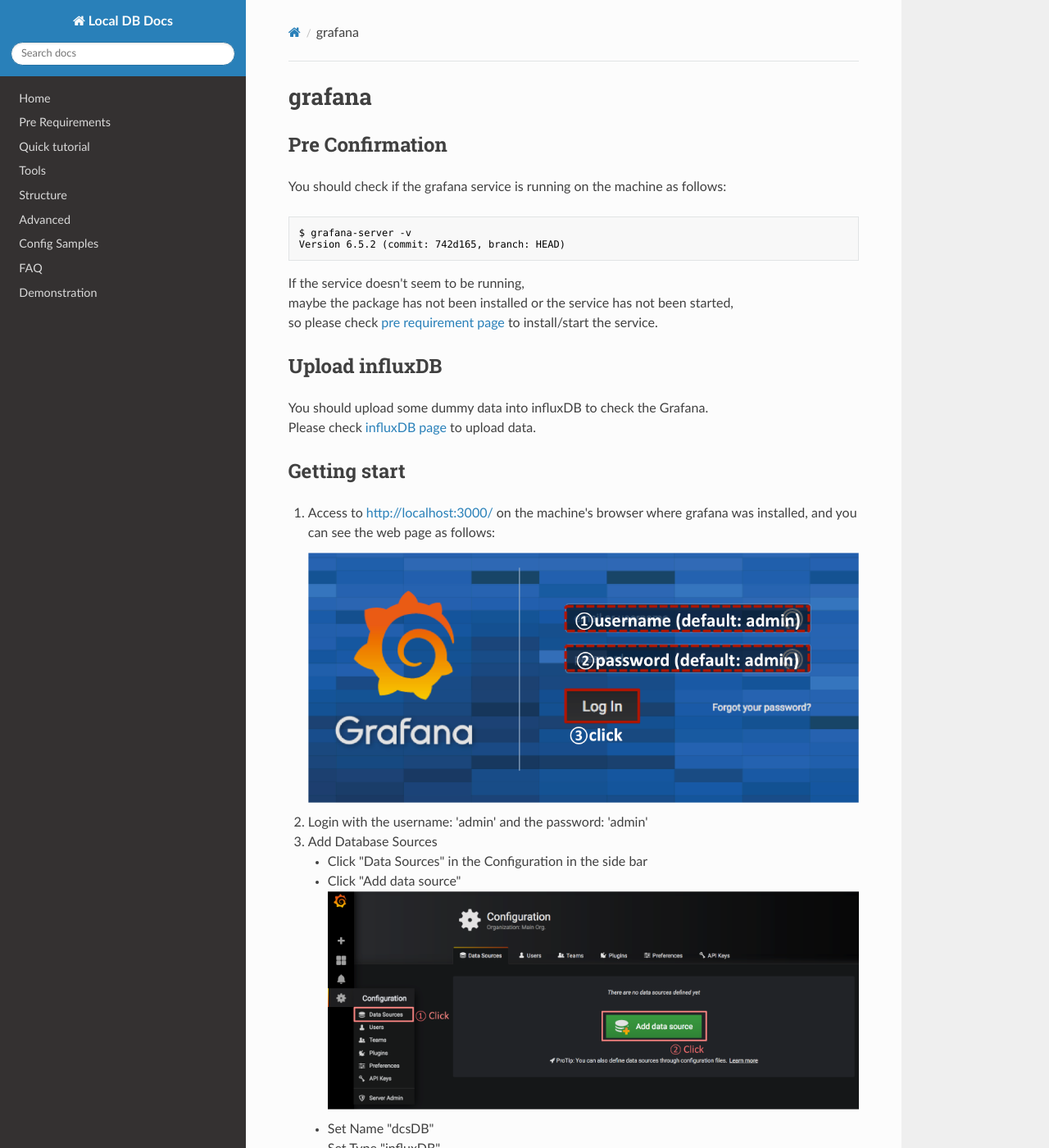
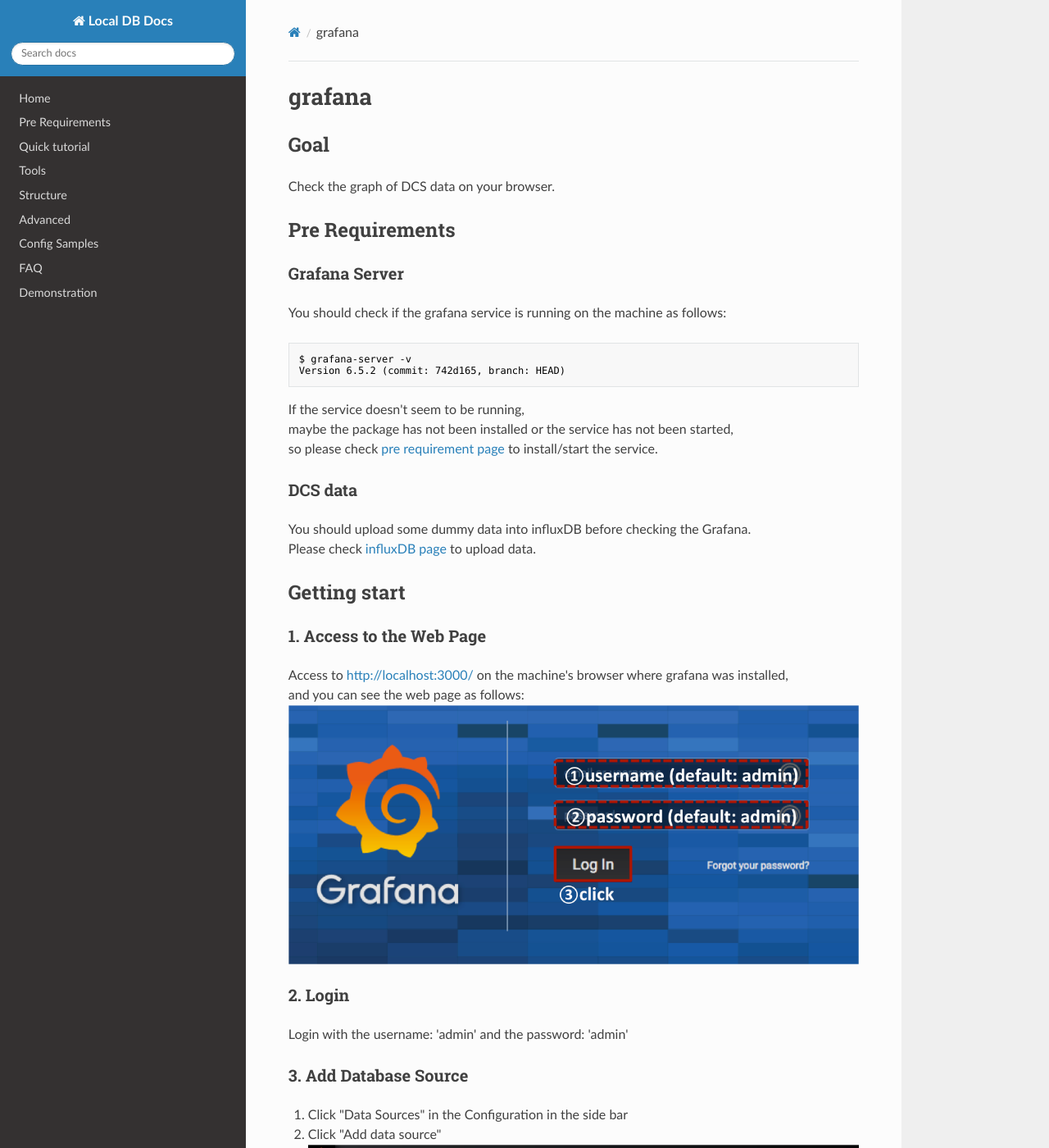
Before and after one commit to jlab-hep/localdb-docs, an MkDocs documentation site: the page built from docs/database_demonstration_grafana.md, in a window 1280 px wide and 1400 px high. Shown: the whole window at 82% size. Built offline with MkDocs 1.6.1, drawn with Linux system fonts in a browser that asks for light colours; nearby versions of some CDN libraries; old or Windows-style settings are respelled for this version of MkDocs; some of the changed text lies outside the part shown.

```diff
--- a/docs/database_demonstration_grafana.md
+++ b/docs/database_demonstration_grafana.md
@@ -1,6 +1,12 @@
 # grafana
 
-## Pre Confirmation
+## Goal
+
+Check the graph of DCS data on your browser.
+
+## Pre Requirements
+
+### Grafana Server
 
 You should check if the grafana service is running on the machine as follows:
 
@@ -13,35 +19,51 @@ If the service doesn't seem to be running,<br>
 maybe the package has not been installed or the service has not been started, <br>
 so please check [pre requirement page](requirements.md) to install/start the service.
 
-## Upload influxDB
+### DCS data
 
-You should upload some dummy data into influxDB to check the Grafana.<br>
+You should upload some dummy data into influxDB before checking the Grafana.<br>
 Please check [influxDB page](database_demonstration_influxdb.md) to upload data.
 
 ## Getting start
 
-1. Access to [http://localhost:3000/](http://localhost:3000/) on the machine's browser where grafana was installed, and you can see the web page as follows:
+### 1. Access to the Web Page
+
+Access to [http://localhost:3000/](http://localhost:3000/) on the machine's browser where grafana was installed,<br>
+and you can see the web page as follows:
 ![grafana top](images/demo_grafana_top.png)
-2. Login with the username: 'admin' and the password: 'admin'
-3. Add Database Sources
-    - Click "Data Sources" in the Configuration in the side bar
-    - Click "Add data source"
+
+### 2. Login
+
+Login with the username: 'admin' and the password: 'admin'
+
+### 3. Add Database Source
+
+1. Click "Data Sources" in the Configuration in the side bar
+2. Click "Add data source"
 ![grafana add db source](images/demo_grafana_db_source_1.png)
-    - Set Name "dcsDB"
-    - Set Type "influxDB"
-    - Set URL "http://localhost:8086"
-    - Set Database "dcsDB"
-    - Click "Save & Test"
+
+1. Set Name "dcsDB"
+2. Set Type "influxDB"
+3. Set URL "http://localhost:8086"
+4. Set Database "dcsDB"
+5. Click "Save & Test"
 ![grafana add db source config](images/demo_grafana_db_source_2.png)
-4. Create New Dashboard
-    - Click "Dashboard" in the Create in the site bar
-    - Click "Add panel"
-    - Click "Graph"
+
+### 4. Create New Dashboard
+1. Click "Dashboard" in the Create in the site bar
+2. Click "Add panel"
+3. Click "Graph"
 ![grafana add dashboard](images/demo_grafana_dashboard_1.png)
-    - Click "Panel Title" and click "Edit" from the list
-    - Select "dcsDB" for Data Source
-    - Click "Add Query" and Select the measurement channel (e.g. "dummy_thermal")
-    - Select data value from the list (e.g. 3_temperature)
+
+1. Click "Panel Title"
+2. Click "Edit" from the list
+3. Select "dcsDB" for Data Source
+4. Click "Add Query" and Select the measurement channel (e.g. "dummy_thermal")
+5. Select data value from the list (e.g. 3_temperature)
 ![grafana add dashboard](images/demo_grafana_dashboard_2.png)
 
+Finish!
+
+## More Detail
+
 Check [Grafana site](https://grafana.com/docs/grafana/latest/guides/getting_started/) for more detail.
```
Also changed, not shown: docs/database_demonstration_setup.md (+4 -0 lines), docs/database_demonstration_setup_mac.md (+1 -1 lines), docs/database_demonstration_viewer.md (+52 -1 lines), docs/images/demo_viewer_goal.png (added), docs/images/demo_viewer_top.png (added).
